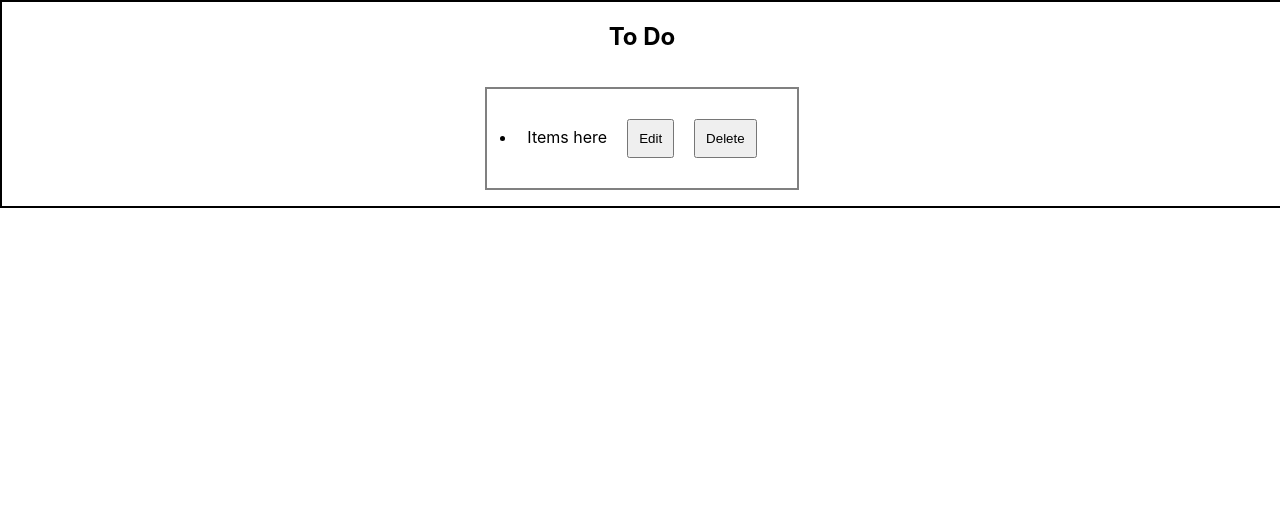
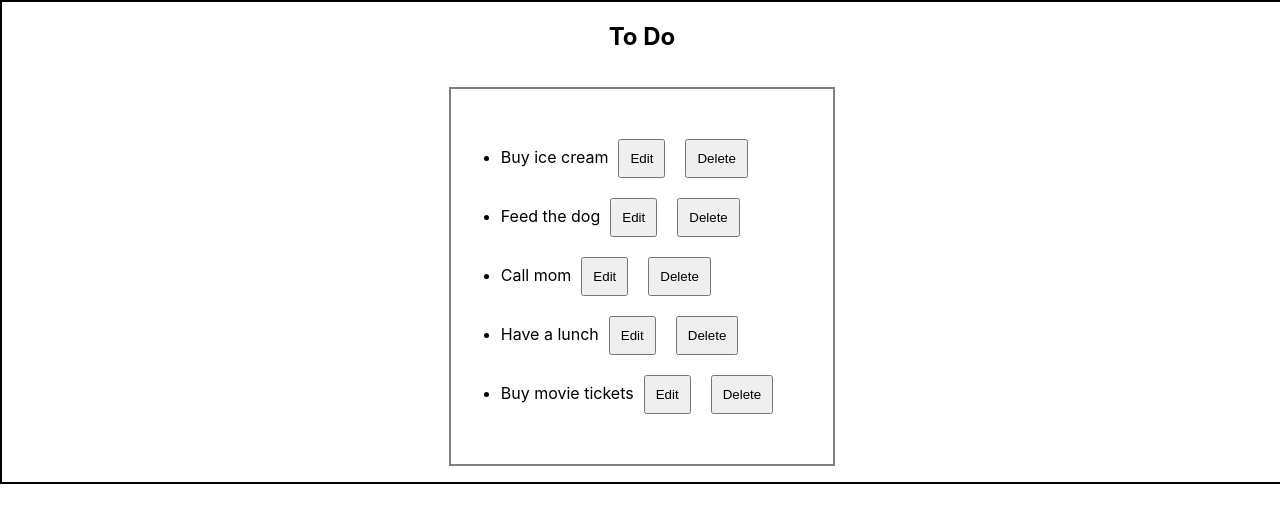
Before and after one commit to videoeero/todo, a React (Create React App) app: page / in a window 1280 px wide. Shown: the top 522 px of the page. Built offline with nearby package versions, Linux system fonts and the light colour scheme.

Commit message:
Load mock data

```diff
--- /dev/null
+++ b/public/data/todos.json
@@ -0,0 +1,24 @@
+{
+  "todos": [
+    {
+      "task": "Buy ice cream",
+      "status": false
+    },
+    {
+      "task": "Feed the dog",
+      "status": false
+    },
+    {
+      "task": "Call mom",
+      "status": false
+    },
+    {
+      "task": "Have a lunch",
+      "status": false
+    },
+    {
+      "task": "Buy movie tickets",
+      "status": false
+    }
+  ]
+}
--- a/src/App.js
+++ b/src/App.js
@@ -1,16 +1,11 @@
 import "./App.scss";
+import TodoList from "./components/TodoList/TodoList";
 
 function App() {
   return (
     <section className="App">
       <h1>To Do</h1>
-      <ul>
-        <li>
-          <span>Items here</span>
-          <button>Edit</button>
-          <button>Delete</button>
-        </li>
-      </ul>
+      <TodoList />
     </section>
   );
 }
--- a/src/App.scss
+++ b/src/App.scss
@@ -12,6 +12,7 @@ ul {
   padding: 30px;
 
   li {
+    margin: 20px;
     * {
       margin: 0 10px;
     }
--- /dev/null
+++ b/src/components/TodoList/TodoList.js
@@ -0,0 +1,40 @@
+import React, { useState, useEffect } from "react";
+
+const TodoList = () => {
+  const [todoData, setTodoData] = useState([]);
+
+  useEffect(() => {
+    getData();
+  }, []);
+
+  const getData = () => {
+    fetch("/data/todos.json", {
+      headers: {
+        "Content-Type": "application/json",
+        Accept: "application/json",
+      },
+    })
+      .then(function (response) {
+        console.log(response);
+        return response.json();
+      })
+      .then(function (resultData) {
+        console.log(resultData.todos);
+        setTodoData(resultData.todos);
+      });
+  };
+
+  return (
+    <ul>
+      {todoData.map((item, index) => (
+        <li>
+          {item.task}
+          <button>Edit</button>
+          <button>Delete</button>
+        </li>
+      ))}
+    </ul>
+  );
+};
+
+export default TodoList;
```
Also changed, not shown: src/components/TodoList/TodoList.scss (added).
